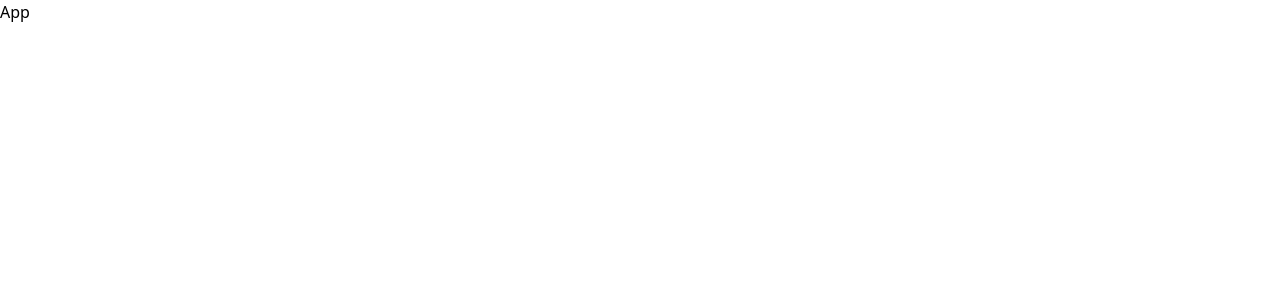
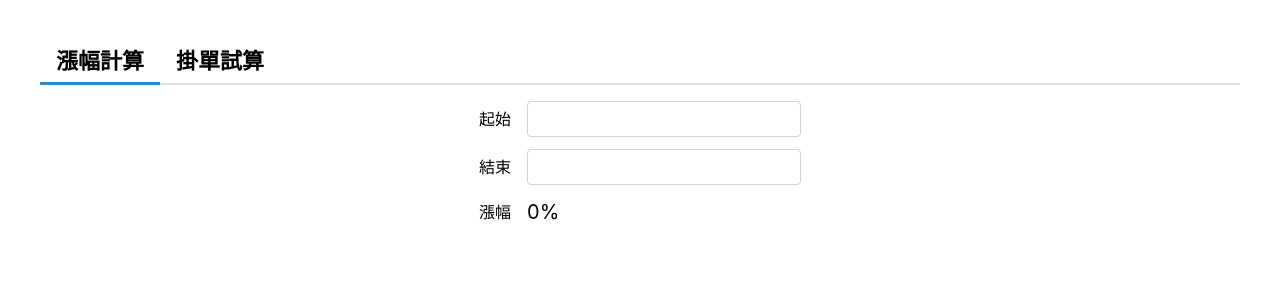
Before and after one commit to tdksr0505/stock-calculator, a React (Vite) app: page / in a window 1280 px wide. Shown: the top 300 px of the page. Built offline with nearby package versions, Linux system fonts and the light colour scheme.

Commit message:
feat: 漲幅計算功能

```diff
--- a/package.json
+++ b/package.json
@@ -10,6 +10,8 @@
     "preview": "vite preview"
   },
   "dependencies": {
+    "@mantine/core": "^7.11.1",
+    "@mantine/hooks": "^7.11.1",
     "react": "^18.3.1",
     "react-dom": "^18.3.1"
   },
--- a/src/App.tsx
+++ b/src/App.tsx
@@ -1,7 +1,33 @@
-import { useState } from 'react'
-
+import { Tabs } from '@mantine/core'
+import { TabType } from './constants'
+import IncreasePanel from './components/IncreasePanel'
 function App() {
-  return <>App</>
+  return (
+    <>
+      <div className="p-10">
+        <Tabs
+          defaultValue={TabType.Increase}
+          classNames={{
+            tab: 'border-b-[3px]',
+            tabLabel: 'text-[22px] font-semibold',
+          }}
+        >
+          <Tabs.List>
+            <Tabs.Tab value={TabType.Increase}>漲幅計算</Tabs.Tab>
+            <Tabs.Tab value={TabType.TrailCalculate}>掛單試算</Tabs.Tab>
+          </Tabs.List>
+          <div className="pt-4">
+            <Tabs.Panel value={TabType.Increase}>
+              <IncreasePanel />
+            </Tabs.Panel>
+            <Tabs.Panel value={TabType.TrailCalculate}>
+              coming soon...
+            </Tabs.Panel>
+          </div>
+        </Tabs>
+      </div>
+    </>
+  )
 }
 
 export default App
--- /dev/null
+++ b/src/components/IncreasePanel.tsx
@@ -0,0 +1,46 @@
+import { Input } from '@mantine/core'
+import { useMemo, useState } from 'react'
+
+export default function IncreasePanel() {
+  const [startValue, setStartValue] = useState('')
+  const [endValue, setEndValue] = useState('')
+
+  const increase = useMemo(() => {
+    if (!endValue || !startValue || startValue === '0') return 0
+    const increaseValue = (
+      ((Number(endValue) - Number(startValue)) / Number(startValue)) *
+      100
+    ).toFixed(2)
+    return increaseValue
+  }, [startValue, endValue])
+  return (
+    <>
+      <div className="flex justify-center">
+        <div className="inline-block">
+          <div className="flex items-center gap-4">
+            <div>起始</div>
+            <Input
+              type="number"
+              classNames={{ input: 'text-[16px]' }}
+              value={startValue}
+              onChange={(e) => setStartValue(e.target.value)}
+            />
+          </div>
+          <div className="flex items-center gap-4 mt-3">
+            <div>結束</div>
+            <Input
+              type="number"
+              classNames={{ input: 'text-[16px]' }}
+              value={endValue}
+              onChange={(e) => setEndValue(e.target.value)}
+            />
+          </div>
+          <div className="flex items-center gap-4 mt-3">
+            <div>漲幅</div>
+            <div className={`text-[20px] `}>{increase}%</div>
+          </div>
+        </div>
+      </div>
+    </>
+  )
+}
--- /dev/null
+++ b/src/constants/index.ts
@@ -0,0 +1,4 @@
+export enum TabType {
+  Increase = 'increase',
+  TrailCalculate = 'trailCalculate',
+}
--- a/src/main.tsx
+++ b/src/main.tsx
@@ -1,10 +1,14 @@
 import React from 'react'
 import ReactDOM from 'react-dom/client'
 import App from './App.tsx'
+import '@mantine/core/styles.css'
 import './styles/index.scss'
+import { MantineProvider } from '@mantine/core'
 
 ReactDOM.createRoot(document.getElementById('root')!).render(
   <React.StrictMode>
-    <App />
+    <MantineProvider>
+      <App />
+    </MantineProvider>
   </React.StrictMode>
 )
```
Also changed, not shown: 1 other file (tests, documents, lock files or other folders).
